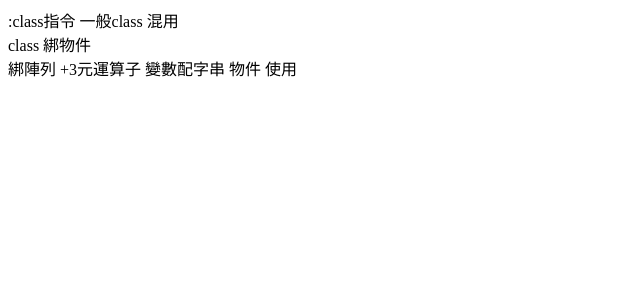
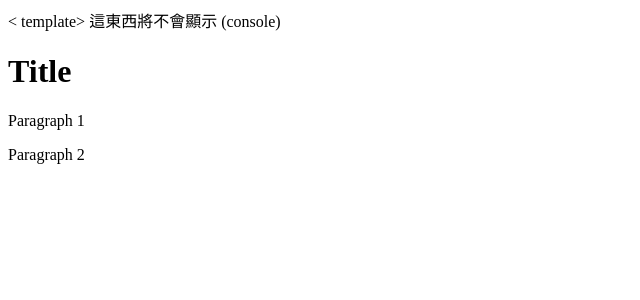
Before and after one commit to leo41271/Vue3-Official-Doc-Learn, a Vue app in the folder Vue3-Official-Doc-Learn/: page / in a window 1280 px wide. Shown: the top 300 px of the page, without its empty margins (0-640 px from the left). Built offline with nearby package versions, Linux system fonts and the light colour scheme.

Commit message:
8-Conditional-Rendering-opAPI : v-if (其他與op API 同概念參看op 、 op部分筆記)

```diff
--- a/Vue3-Official-Doc-Learn/src/App.vue
+++ b/Vue3-Official-Doc-Learn/src/App.vue
@@ -1,5 +1,5 @@
 <script setup>
-import ClassAndStyleBindings from "@/pages/com-doc/App-class-and-style-bindings.vue"
+import ConditionalRendering from "@/pages/com-doc/App-conditional-rendering.vue"
 </script>
 <script>
 export default {
@@ -10,6 +10,6 @@ export default {
 }
 </script>
 <template>
-  <ClassAndStyleBindings />
+  <ConditionalRendering />
 </template>
 <style scoped></style>
--- /dev/null
+++ b/Vue3-Official-Doc-Learn/src/pages/com-doc/App-conditional-rendering.vue
@@ -0,0 +1,19 @@
+<script setup>
+import { ref } from 'vue';
+const ok = ref(true)
+const ok2 = ref(false)
+</script>
+<template>
+    < template> 這東西將不會顯示 (console)
+        <template v-if="ok">
+            <h1>Title</h1>
+            <p>Paragraph 1</p>
+            <p>Paragraph 2</p>
+        </template>
+        <template v-if="ok2">
+            <h1>Title</h1>
+            <p v-if="ok">Paragraph 1</p>
+            <p>Paragraph 2</p>
+        </template>
+</template>
+<style scoped></style>
```
